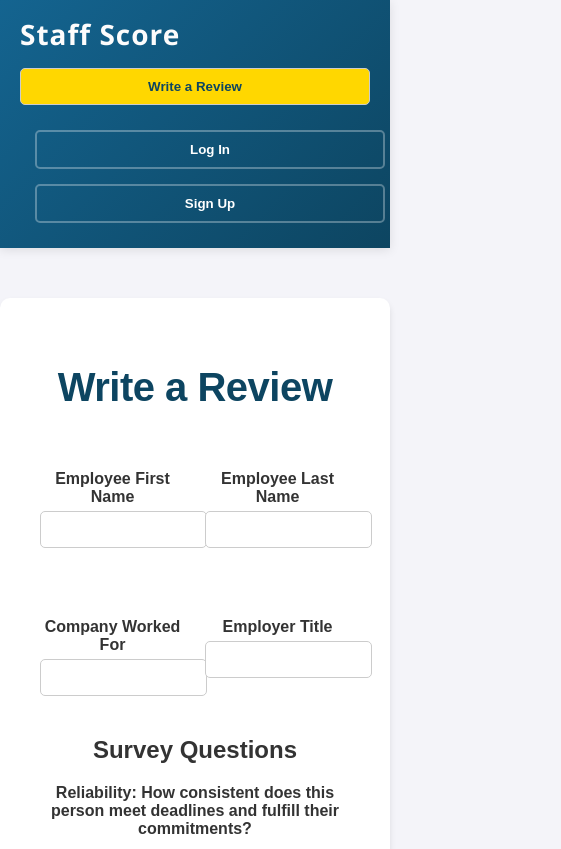
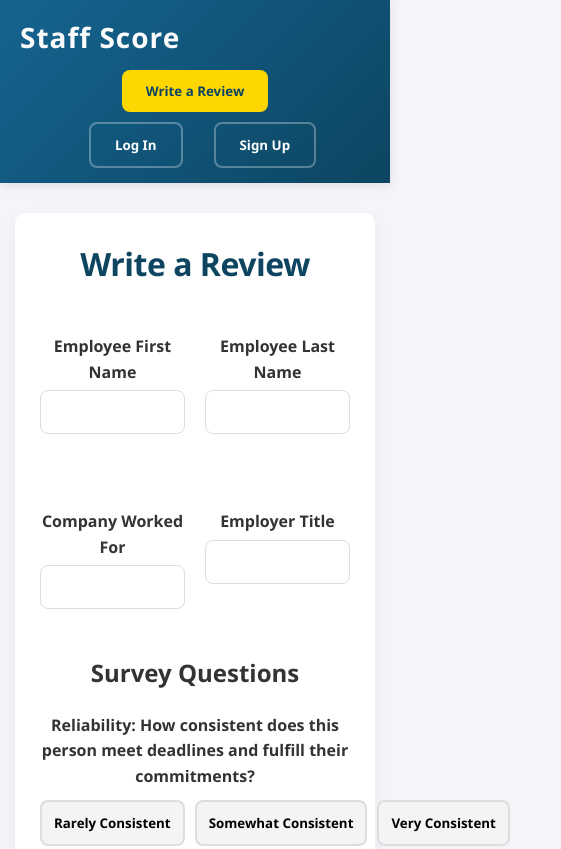
Before and after one commit to kieferiacaruso/Staff-Score, a website: page public/review.html in a window 390 px wide. Shown: the top 849 px of the page, 561 px wide, since content can reach past the window. Drawn offline with Linux system fonts and the light colour scheme.

Commit message:
Add files via upload

```diff
--- a/public/style.css
+++ b/public/style.css
@@ -1,10 +1,18 @@
 /* General Styles */
+* {
+    box-sizing: border-box;
+    font-family: 'Segoe UI', Tahoma, Geneva, Verdana, sans-serif;
+    margin: 0;
+    padding: 0;
+}
+
 body {
-    font-family: Arial, sans-serif;
+    font-family: 'Segoe UI', Tahoma, Geneva, Verdana, sans-serif;
     margin: 0;
     padding: 0;
     background-color: #f4f4f9;
     color: #333;
+    line-height: 1.6;
 }
 
 /* Improved Header Styles */
@@ -16,6 +24,9 @@ header {
     background: linear-gradient(135deg, #146490, #0d4561);
     color: white;
     box-shadow: 0 2px 10px rgba(0, 0, 0, 0.1);
+    position: sticky;
+    top: 0;
+    z-index: 100;
 }
 
 .logo {
@@ -33,6 +44,11 @@ header {
     opacity: 0.9;
 }
 
+.header-center, .header-right {
+    display: flex;
+    gap: 1rem;
+}
+
 /* Improved Container Styles */
 .container {
     max-width: 600px;
@@ -40,7 +56,7 @@ header {
     padding: 40px;
     background: white;
     border-radius: 10px;
-    box-shadow: 0 4px 6px rgba(0, 0, 0, 0.1);
+    box-shadow: 0 5px 15px rgba(0, 0, 0, 0.05);
     text-align: center;
 }
 
@@ -100,6 +116,7 @@ button {
     font-size: 1.1rem;
     border-radius: 12px;
     box-shadow: 0 4px 6px rgba(0, 0, 0, 0.1);
+    transition: transform 0.2s, box-shadow 0.2s;
 }
 
 .button-container button:hover {
@@ -108,20 +125,27 @@ button {
     background: linear-gradient(135deg, #1a7fb4, #146490);
 }
 
-/* Original Unmodified Styles Below */
+/* Form Elements Styles */
 label {
     display: block;
     margin-top: 20px;
     font-weight: bold;
 }
 
-input, textarea, button {
+input, textarea {
     width: 100%;
-    padding: 10px;
+    padding: 12px;
     margin-top: 5px;
-    margin-bottom: 10px;
-    border: 1px solid #ccc;
-    border-radius: 5px;
+    margin-bottom: 15px;
+    border: 1px solid #ddd;
+    border-radius: 8px;
+    transition: border-color 0.3s, box-shadow 0.3s;
+}
+
+input:focus, textarea:focus {
+    outline: none;
+    border-color: #146490;
+    box-shadow: 0 0 0 3px rgba(20, 100, 144, 0.1);
 }
 
 textarea {
@@ -129,9 +153,12 @@ textarea {
     height: 100px;
 }
 
+/* Star Rating Styles */
 .star-rating {
     display: flex;
     gap: 5px;
+    justify-content: center;
+    margin: 15px 0;
 }
 
 .star {
@@ -149,17 +176,26 @@ textarea {
     margin-top: 15px;
 }
 
+/* Review Card Styles */
 .review {
     border: 1px solid #ddd;
-    padding: 15px;
-    margin: 10px 0;
-    border-radius: 5px;
+    padding: 20px;
+    margin: 15px 0;
+    border-radius: 10px;
     background-color: #f9f9f9;
+    box-shadow: 0 2px 5px rgba(0, 0, 0, 0.05);
+    transition: transform 0.2s;
+}
+
+.review:hover {
+    transform: translateY(-2px);
+    box-shadow: 0 4px 8px rgba(0, 0, 0, 0.1);
 }
 
 .review h3 {
     margin: 0 0 10px;
     font-size: 1.2em;
+    color: #0d4561;
 }
 
 .review p {
@@ -184,27 +220,7 @@ textarea {
     margin-right: 5px;
 }
 
-/* Responsive Design */
-@media (max-width: 768px) {
-    header {
-        padding: 15px 20px;
-        flex-wrap: wrap;
-        gap: 10px;
-    }
-
-    .header-center, .header-right {
-        width: 100%;
-        justify-content: center;
-    }
-
-    .button-container {
-        flex-direction: column;
-    }
-
-    .button-container button {
-        max-width: none;
-    }
-}
+/* Survey Button Styles */
 .survey-question button {
     transition: all 0.3s ease;
     background-color: #f4f4f4;
@@ -221,5 +237,41 @@ textarea {
     font-size: 1.2em;
     font-weight: bold;
     padding: 10px;
+    margin-top: 20px;
     text-align: center;
+    background-color: #f0f8ff;
+    border-radius: 8px;
+    border-left: 4px solid #146490;
 }
+
+/* Responsive Design */
+@media (max-width: 768px) {
+    header {
+        padding: 15px 20px;
+        flex-wrap: wrap;
+        gap: 10px;
+    }
+
+    .header-center, .header-right {
+        width: 100%;
+        justify-content: center;
+    }
+
+    .container {
+        margin: 30px 15px;
+        padding: 25px;
+    }
+
+    h1 {
+        font-size: 2rem;
+        margin-bottom: 25px;
+    }
+
+    .button-container {
+        flex-direction: column;
+    }
+
+    .button-container button {
+        max-width: none;
+    }
+}
```
